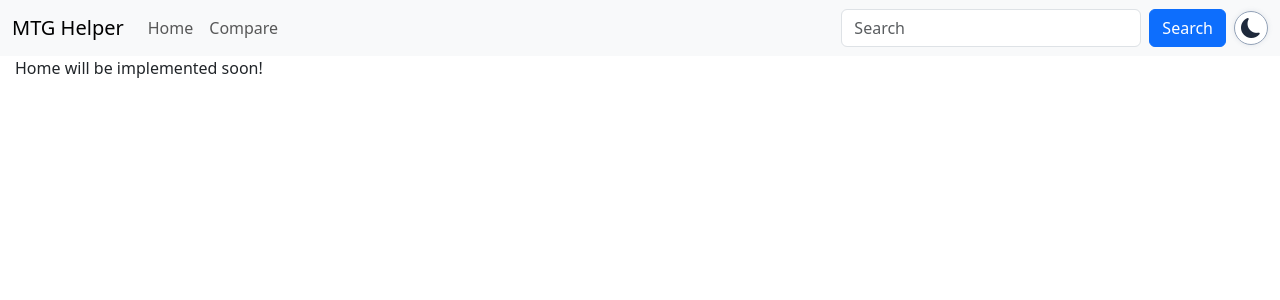
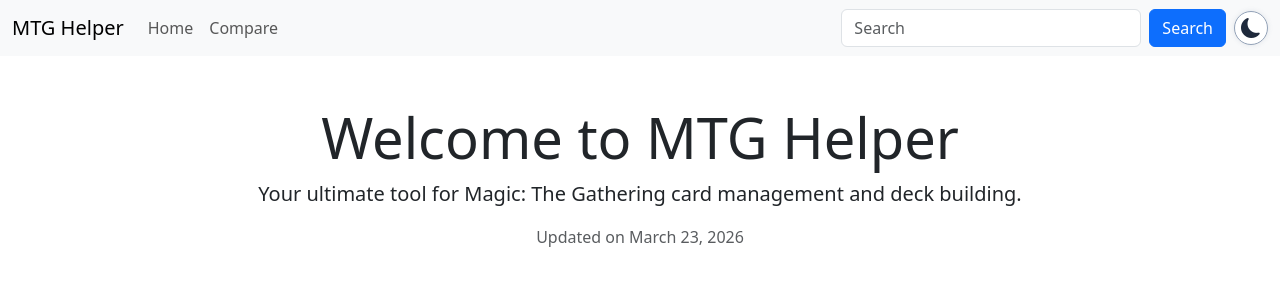
Before and after one commit to CriticalFalcon/mtg-helper, an Angular app: page /mtg-helper/ in a window 1280 px wide. Shown: the top 300 px of the page. Built offline with nearby package versions, Linux system fonts and the light colour scheme.

Commit message:
Update home page with welcome message

```diff
--- a/src/app/home/home.component.html
+++ b/src/app/home/home.component.html
@@ -1 +1,5 @@
-<p>Home will be implemented soon!</p>
+<div class="text-center mt-5">
+	<h1 class="display-4">Welcome to MTG Helper</h1>
+	<p class="lead">Your ultimate tool for Magic: The Gathering card management and deck building.</p>
+	<p class="text-muted">Updated on March 23, 2026</p>
+</div>
```
